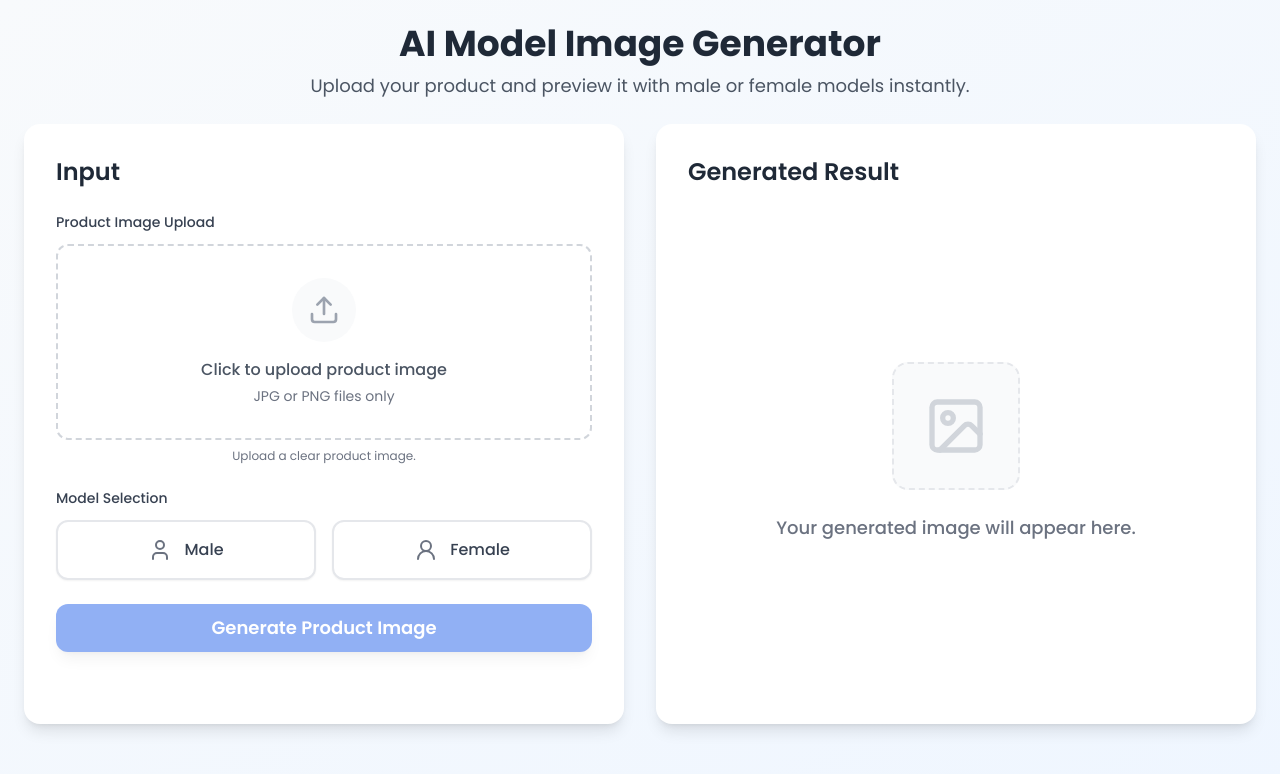
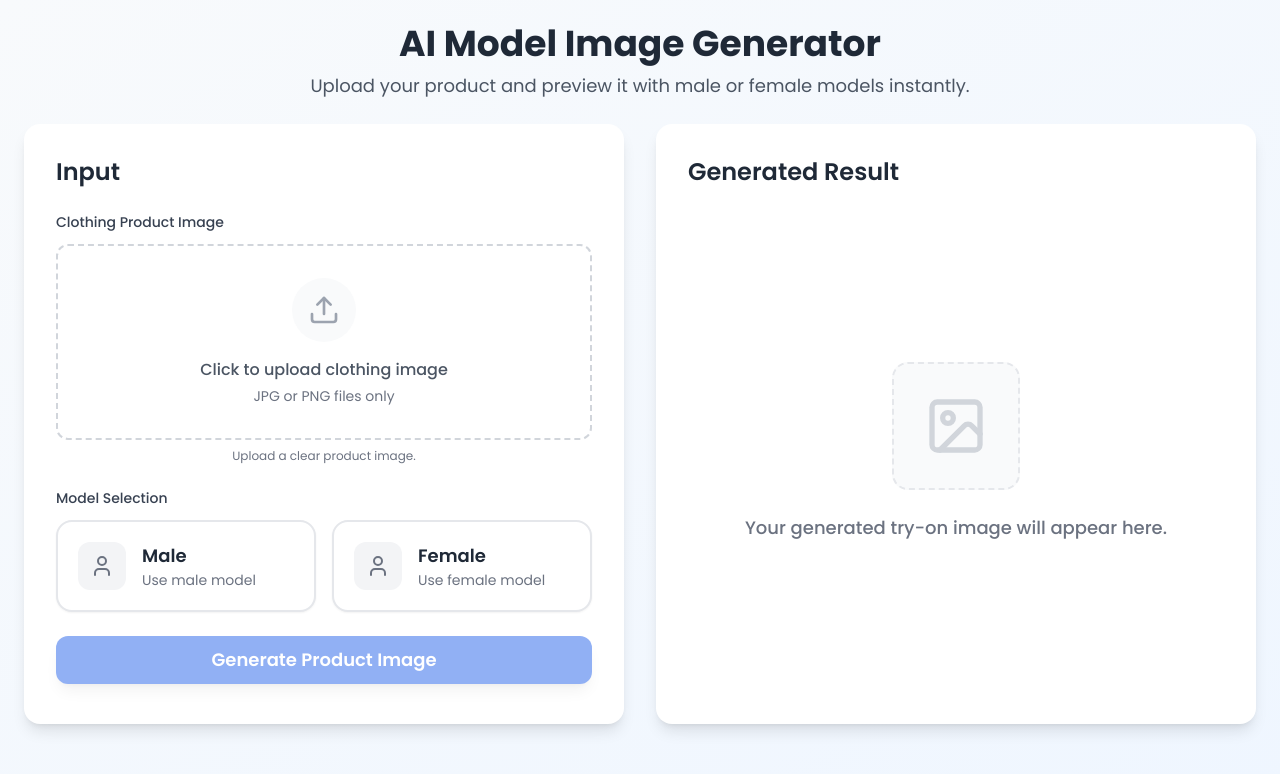
Before and after one commit to heynazmul/promptory, a React (Vite) app: page /try-on in a window 1280 px wide. Shown: the top 774 px of the page. Built offline with nearby package versions, Linux system fonts and the light colour scheme.

Commit message:
feat(try-on): two-column UI, model selection, webhook integration, preview+download

```diff
--- a/src/pages/TryOn.tsx
+++ b/src/pages/TryOn.tsx
@@ -1,12 +1,9 @@
 import { useMemo, useState } from "react";
 import { Button } from "@/components/ui/button";
-import { Upload, Download, Loader2, Image as ImageIcon, User, User2 } from "lucide-react";
+import { Upload, Download, Loader2, Image as ImageIcon, User } from "lucide-react";
 
-// n8n webhook URL (uses Vite proxy in dev to avoid CORS)
-const WEBHOOK_PATH = "/api/webhook/118ec93b-9367-4c7f-af6c-2c9708d799a7";
-const WEBHOOK_URL = (import.meta as any).env?.DEV
-  ? WEBHOOK_PATH
-  : "https://n8n-unxypryv.ap-southeast-1.clawcloudrun.com/webhook/118ec93b-9367-4c7f-af6c-2c9708d799a7";
+// Direct n8n webhook URL
+const WEBHOOK_URL = "https://n8n-unxypryv.ap-southeast-1.clawcloudrun.com/webhook/118ec93b-9367-4c7f-af6c-2c9708d799a7";
 
 export default function TryOn() {
   const [clothingFile, setClothingFile] = useState<File | null>(null);
@@ -50,13 +47,15 @@ export default function TryOn() {
       });
 
           const payload = {
+            body: {
               image: base64,
               model: selectedModel
+            }
           };
 
       // Debug logging
       console.log("Sending to webhook:", WEBHOOK_URL);
-      console.log("Payload:", { image: `base64(${base64.length} chars)`, model: payload.model });
+      console.log("Payload:", { body: { image: `base64(${base64.length} chars)`, model: payload.body.model } });
 
       const res = await fetch(WEBHOOK_URL, {
         method: "POST",
@@ -65,7 +64,7 @@ export default function TryOn() {
           'Accept': 'application/json, image/*, */*',
         },
         body: JSON.stringify(payload),
-        // Let proxy handle CORS in dev; prod should be CORS-enabled on server
+        mode: 'cors'
       });
 
       console.log("Response status:", res.status);
@@ -95,40 +94,13 @@ export default function TryOn() {
         // JSON response (fallback)
         const data = await res.json();
         console.log("JSON response:", data);
-
-        // Try various common n8n shapes
-        const tryGet = (obj: any, path: string[]): any => {
-          return path.reduce((acc, key) => (acc && acc[key] !== undefined ? acc[key] : undefined), obj);
-        };
-
-        const candidates: Array<{ base64?: string; url?: string; mime?: string }> = [];
-
-        // Flat keys
-        if (data.image) candidates.push({ base64: data.image });
-        if (data.url) candidates.push({ url: data.url });
-        if (data.result) candidates.push({ base64: data.result });
-
-        // Common nested structures
-        const nestedOptions = [
-          { base64: tryGet(data, ["data", "image", "data"]), mime: tryGet(data, ["data", "image", "mimeType"]) },
-          { base64: tryGet(data, ["image", "data"]), mime: tryGet(data, ["image", "mimeType"]) },
-          { base64: tryGet(data, ["binary", "image", "data"]), mime: tryGet(data, ["binary", "image", "mimeType"]) },
-          { base64: tryGet(data, ["items", 0 as any, "binary", "image", "data"]), mime: tryGet(data, ["items", 0 as any, "binary", "image", "mimeType"]) },
-          { url: tryGet(data, ["data", "url"]) },
-        ];
-        nestedOptions.forEach(o => candidates.push(o));
-
-        // Pick the first valid candidate
-        const found = candidates.find(c => (c.base64 && typeof c.base64 === 'string') || (c.url && typeof c.url === 'string'));
-        if (found?.base64) {
-          const b64 = found.base64.trim();
-          const mime = found.mime || (b64.startsWith("/9j/") ? "image/jpeg" : "image/png");
-          setResultUrl(`data:${mime};base64,${b64}`);
-        } else if (found?.url) {
-          setResultUrl(found.url);
+        if (data.image) {
+          const mime = data.image.startsWith("/9j/") ? "image/jpeg" : "image/png";
+          setResultUrl(`data:${mime};base64,${data.image}`);
+        } else if (data.url) {
+          setResultUrl(data.url);
         } else {
-          const keys = Object.keys(data || {});
-          setError(`Webhook responded without image data. JSON keys: ${keys.join(', ')}`);
+          setError("Webhook responded without image data.");
         }
       } else {
         // Try to parse as base64 string or binary
@@ -175,7 +147,7 @@ export default function TryOn() {
 
             {/* Clothing Upload */}
             <div className="mb-6">
-              <label className="block text-sm font-medium text-gray-700 mb-3">Product Image Upload</label>
+              <label className="block text-sm font-medium text-gray-700 mb-3">Clothing Product Image</label>
               <div className="border-2 border-dashed border-gray-300 rounded-xl p-8 text-center hover:border-blue-400 transition-colors group">
                 <input
                   type="file"
@@ -188,7 +160,7 @@ export default function TryOn() {
                   <div className="w-16 h-16 mx-auto mb-4 bg-gray-50 rounded-full flex items-center justify-center group-hover:bg-blue-50 transition-colors">
                     <Upload className="h-8 w-8 text-gray-400 group-hover:text-blue-500" />
                   </div>
-                  <p className="text-gray-600 mb-1 font-medium">Click to upload product image</p>
+                  <p className="text-gray-600 mb-1 font-medium">Click to upload clothing image</p>
                   <p className="text-sm text-gray-500">JPG or PNG files only</p>
                 </label>
               </div>
@@ -198,7 +170,7 @@ export default function TryOn() {
                   <div className="relative">
                     <img
                       src={filePreview(clothingFile) as string}
-                      alt="product preview"
+                      alt="clothing preview"
                       className="w-24 h-24 object-cover rounded-xl border-2 border-gray-200 shadow-sm"
                     />
                     <div className="absolute -top-2 -right-2 w-6 h-6 bg-green-500 rounded-full flex items-center justify-center">
@@ -216,22 +188,32 @@ export default function TryOn() {
             <div className="mb-6">
               <label className="block text-sm font-medium text-gray-700 mb-3">Model Selection</label>
               <div className="grid grid-cols-2 gap-4">
+                {(["male", "female"] as const).map((option) => {
+                  const isSelected = selectedModel === option;
+                  return (
                     <button
+                      key={option}
                       type="button"
-                  onClick={() => setSelectedModel('male')}
-                  className={`rounded-xl border-2 p-4 flex items-center justify-center gap-3 transition-all shadow-sm hover:shadow ${selectedModel === 'male' ? 'border-blue-500 bg-blue-50' : 'border-gray-200 bg-white hover:border-blue-300'}`}
+                      onClick={() => setSelectedModel(option)}
+                      className={`relative rounded-2xl border-2 p-5 text-left transition-all shadow-sm hover:shadow-md focus:outline-none ${
+                        isSelected ? "border-blue-500 bg-blue-50" : "border-gray-200 bg-white"
+                      }`}
                     >
-                  <User className={`h-6 w-6 ${selectedModel === 'male' ? 'text-blue-600' : 'text-gray-500'}`} />
-                  <span className={`font-medium ${selectedModel === 'male' ? 'text-blue-700' : 'text-gray-700'}`}>Male</span>
+                      <div className="flex items-center gap-4">
+                        <div className={`w-12 h-12 rounded-xl flex items-center justify-center ${isSelected ? "bg-blue-100" : "bg-gray-100"}`}>
+                          <User className={`${isSelected ? "text-blue-600" : "text-gray-500"}`} />
+                        </div>
+                        <div>
+                          <div className="text-lg font-semibold capitalize text-gray-800">{option}</div>
+                          <div className="text-sm text-gray-500">Use {option} model</div>
+                        </div>
+                      </div>
+                      {isSelected && (
+                        <span className="absolute -top-3 -right-3 bg-blue-600 text-white text-xs px-2 py-1 rounded-full shadow">Selected</span>
+                      )}
                     </button>
-                <button
-                  type="button"
-                  onClick={() => setSelectedModel('female')}
-                  className={`rounded-xl border-2 p-4 flex items-center justify-center gap-3 transition-all shadow-sm hover:shadow ${selectedModel === 'female' ? 'border-pink-500 bg-pink-50' : 'border-gray-200 bg-white hover:border-pink-300'}`}
-                >
-                  <User2 className={`h-6 w-6 ${selectedModel === 'female' ? 'text-pink-600' : 'text-gray-500'}`} />
-                  <span className={`font-medium ${selectedModel === 'female' ? 'text-pink-700' : 'text-gray-700'}`}>Female</span>
-                </button>
+                  );
+                })}
               </div>
             </div>
 
@@ -264,7 +246,7 @@ export default function TryOn() {
                   <div className="w-32 h-32 mx-auto mb-6 bg-gray-50 rounded-2xl flex items-center justify-center border-2 border-dashed border-gray-200">
                     <ImageIcon className="h-16 w-16 text-gray-300" />
                   </div>
-                  <p className="text-lg font-medium">Your generated image will appear here.</p>
+                  <p className="text-lg font-medium">Your generated try-on image will appear here.</p>
                 </div>
               ) : (
                 <div className="w-full">
```
Lines whose indentation alone changed are shown as unchanged.
